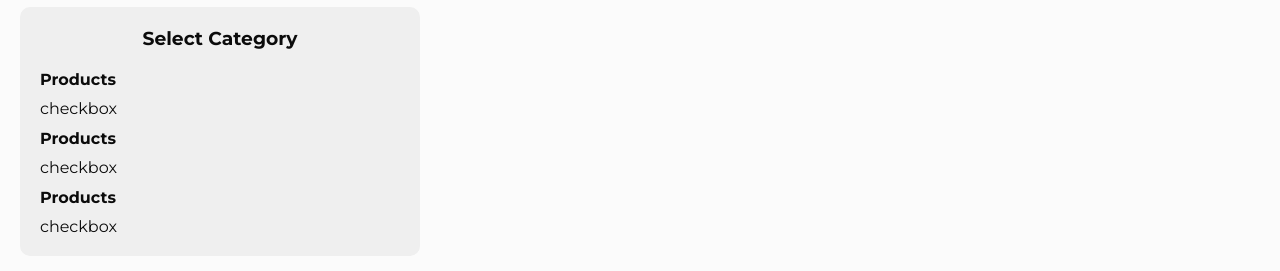
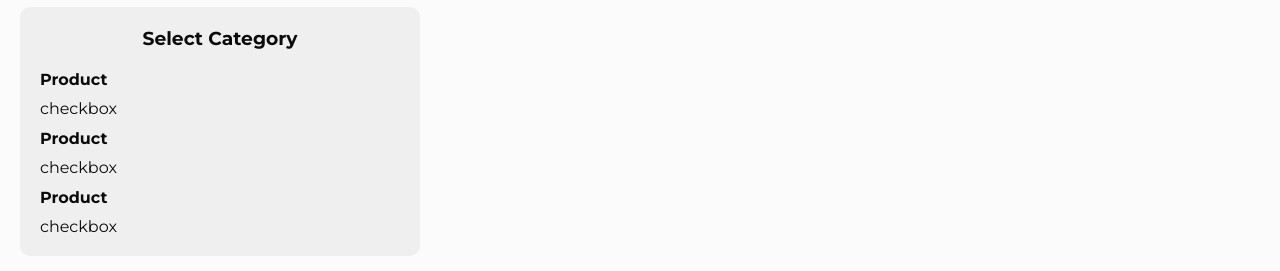
Before and after one commit to Zack1808/webshop, a React (Create React App) app: page / in a window 1280 px wide. Shown: the part 143-414 px from the top of the page. Built offline with nearby package versions, Linux system fonts and the light colour scheme.

Commit message:
Added the CategoryList component

```diff
--- a/src/assets/css/Category.css
+++ b/src/assets/css/Category.css
@@ -32,20 +32,6 @@
     display: flex;
     flex-direction: column;
     gap: .7em
-}
-
-.category-list-container h4{
-    display: flex;
-    align-items: center;
-    gap: .5em
-}
-
-.category-list-container h4 span {
-    display: none;
-}
-
-.product-list-container {
-    padding: 10px 0 0;
 }
 /* Category list styling end */
 /* Category styling light mode end */
@@ -82,10 +68,6 @@
         transform: rotate(-180deg);
         transition: transform .01s ease-in-out;
     }
-
-    .category-list-container h4 span {
-        display: flex;
-    }
 }
 /* Category styling mobile mode end */
 /* Category styling end */
--- /dev/null
+++ b/src/assets/css/CategoryList.css
@@ -0,0 +1,30 @@
+/* CategoryList styling start */
+.categorylist-container h4{
+    display: flex;
+    align-items: center;
+    width: 100%;
+    gap: .5em
+}
+
+.categorylist-container h4 span {
+    display: none;
+}
+
+.categorylist-list-container {
+    padding: 10px 0 0;
+}
+
+/* CategoryList stlying mobile mode start */
+@media (max-width: 760px) {
+    .category-list-container h4 span {
+        display: flex;
+    }
+
+    .categorylist-list-container {
+        display: none;
+    }
+
+    .active {
+        display: flex;
+    }
+}
--- a/src/components/Category.js
+++ b/src/components/Category.js
@@ -1,5 +1,8 @@
 import React, {useState} from 'react'
 import { UilAngleDown } from '@iconscout/react-unicons'
+
+// Importing the costume made components
+import CategoryList from './CategoryList'
 
 // Importing the style file
 import '../assets/css/Category.css';
@@ -14,24 +17,9 @@ const Category = () => {
         <div className="category-container">
             <h3 onClick={() => setToggle(previousState => !previousState)}>Select Category <span className={toggle ? "toggled" : ""}><UilAngleDown /></span></h3>
             <div className={`category-list-container ${toggle && "active"}`}>
-                <div className="products-container">
-                    <h4>Products <span><UilAngleDown /></span></h4>
-                    <div className="product-list-container">
-                        checkbox
-                    </div>
-                </div>
-                <div className="products-container">
-                    <h4>Products <span><UilAngleDown /></span></h4>
-                    <div className="product-list-container">
-                        checkbox
-                    </div>
-                </div>
-                <div className="products-container">
-                    <h4>Products <span><UilAngleDown /></span></h4>
-                    <div className="product-list-container">
-                        checkbox
-                    </div>
-                </div>
+                <CategoryList />
+                <CategoryList />
+                <CategoryList />
             </div>
         </div>
     )
--- /dev/null
+++ b/src/components/CategoryList.js
@@ -0,0 +1,24 @@
+import React, { useState } from 'react';
+import { UilAngleDown } from '@iconscout/react-unicons'
+
+// Importing the style file
+import '../assets/css/CategoryList.css';
+
+// Creating the CategoryList comoponent
+const CategoryList = () => {
+
+    // Defining state
+    const [toggle, setToggle] = useState(false)
+
+    return (
+        <div className="categorylist-container">
+            <h4 onClick={() => setToggle(previousState => !previousState)}>Product <span className={toggle ? "toggled" : ""}><UilAngleDown /></span></h4>
+            <div className={`categorylist-list-container ${toggle && "active"}`}>
+                checkbox
+            </div>
+        </div>
+    )
+}
+
+// Exporting the CategoryList
+export default CategoryList;
--- a/src/components/SwitchButton.js
+++ b/src/components/SwitchButton.js
@@ -29,7 +29,7 @@ const light = {
 const SwitchButton = ({ toggle, setToggle}) => {
 
     return (
-        <div className='switch' data-toggle={toggle} onClick={() => setToggle(!toggle)}>
+        <div className='switch' data-toggle={toggle} onClick={() => setToggle(previousState => !previousState)}>
             <motion.div className='handle' layout transition={spring} animate={toggle ? dark : light}/>
         </div>
     )
```
